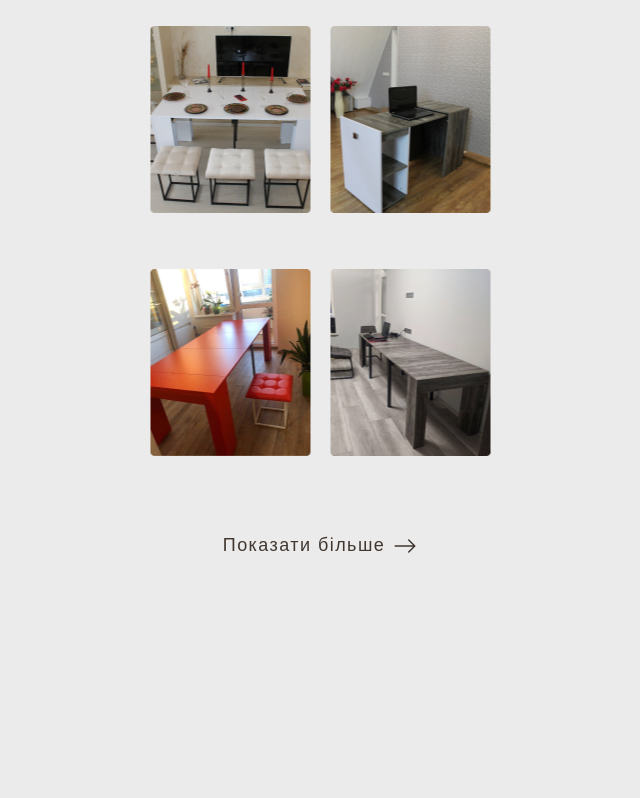
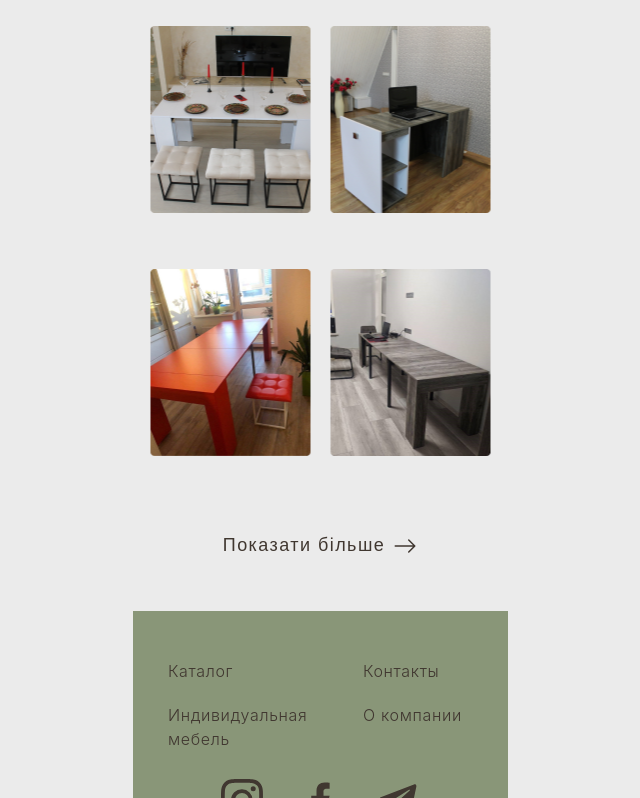
Before and after one commit to Tanya8135/botsman-test, a React (Create React App) app: page /botsman-test/catalog in a window 1280 px wide. Shown: the part 1230-2028 px from the top of the page, without its empty margins (320-960 px from the left). Before the commit the page ends 1911 px from the top, so only its background shows below. Built offline with nearby package versions, Linux system fonts and the light colour scheme.

Commit message:
fixed styles for container

```diff
--- a/src/components/Catalog/PoufContent/PoufContent.jsx
+++ b/src/components/Catalog/PoufContent/PoufContent.jsx
@@ -11,7 +11,7 @@ function PoufContent() {
   const { addImg, showLoadMore, handleLoadMoreClick, handleCloseCatalof } =
     usePoufBtns(listPouf);
   return (
-    <div>
+    <div className={css.catalogContainer}>
       <div className={css.catalogPoufs}>
         <h2 className={css.catalogPoufs__title}>Пуфи</h2>
 
--- a/src/components/Catalog/PoufContent/PoufContent.module.css
+++ b/src/components/Catalog/PoufContent/PoufContent.module.css
@@ -21,3 +21,7 @@
 .catalogItem {
   transform: translateX(0.5px);
 }
+
+.catalogContainer {
+  padding: 0 17px;
+}
--- a/src/components/Catalog/SofaContent/SofaContent.jsx
+++ b/src/components/Catalog/SofaContent/SofaContent.jsx
@@ -2,7 +2,7 @@ import css from "../PoufContent/PoufContent.module.css";
 
 function SofaContent() {
   return (
-    <div>
+    <div className={css.catalogContainer}>
       <div className={css.catalogSofa}>
         <h2 className={css.catalogPoufs__title}>Дивани</h2>
         <ul className={css.catalogList}>
--- a/src/components/Catalog/TableContent/TableContent.jsx
+++ b/src/components/Catalog/TableContent/TableContent.jsx
@@ -10,7 +10,7 @@ function TableContent() {
   const { addImg, showLoadMore, handleLoadMoreClick, handleCloseCatalof } =
     useTableBtns(listTable);
   return (
-    <div>
+    <div className={css.catalogContainer}>
       <div className={css.catalogTable}>
         <h2 className={css.catalogPoufs__title}>Столи</h2>
         <ul className={css.catalogList}>
--- a/src/pages/Catalog/Catalog.jsx
+++ b/src/pages/Catalog/Catalog.jsx
@@ -4,6 +4,7 @@ import Search from "components/Catalog/Search";
 import PoufContent from "components/Catalog/PoufContent";
 import SofaContent from "components/Catalog/SofaContent";
 import TableContent from "components/Catalog/TableContent";
+import Footer from "components/Home/Footer";
 
 import css from "./Catalog.module.css";
 
@@ -11,7 +12,7 @@ export default function Catalog() {
   return (
     <div>
       <section className={css.catalog}>
-        <div className={`${css.catalogContainer} ${"container"}`}>
+        <div className={"container"}>
           {/* for deletion */}
           <NavLink to="/" className={css.catalogBtnBack}>
             Back
@@ -21,6 +22,7 @@ export default function Catalog() {
           <PoufContent />
           <SofaContent />
           <TableContent />
+          <Footer />
         </div>
       </section>
     </div>
--- a/src/pages/Catalog/Catalog.module.css
+++ b/src/pages/Catalog/Catalog.module.css
@@ -10,6 +10,6 @@
   padding: 5px;
 }
 
-.catalogContainer {
-  padding: 0 17px 70px 17px;
-}
+/* .catalogContainer {
+  padding: 0 17px 0 17px;
+} */
```
